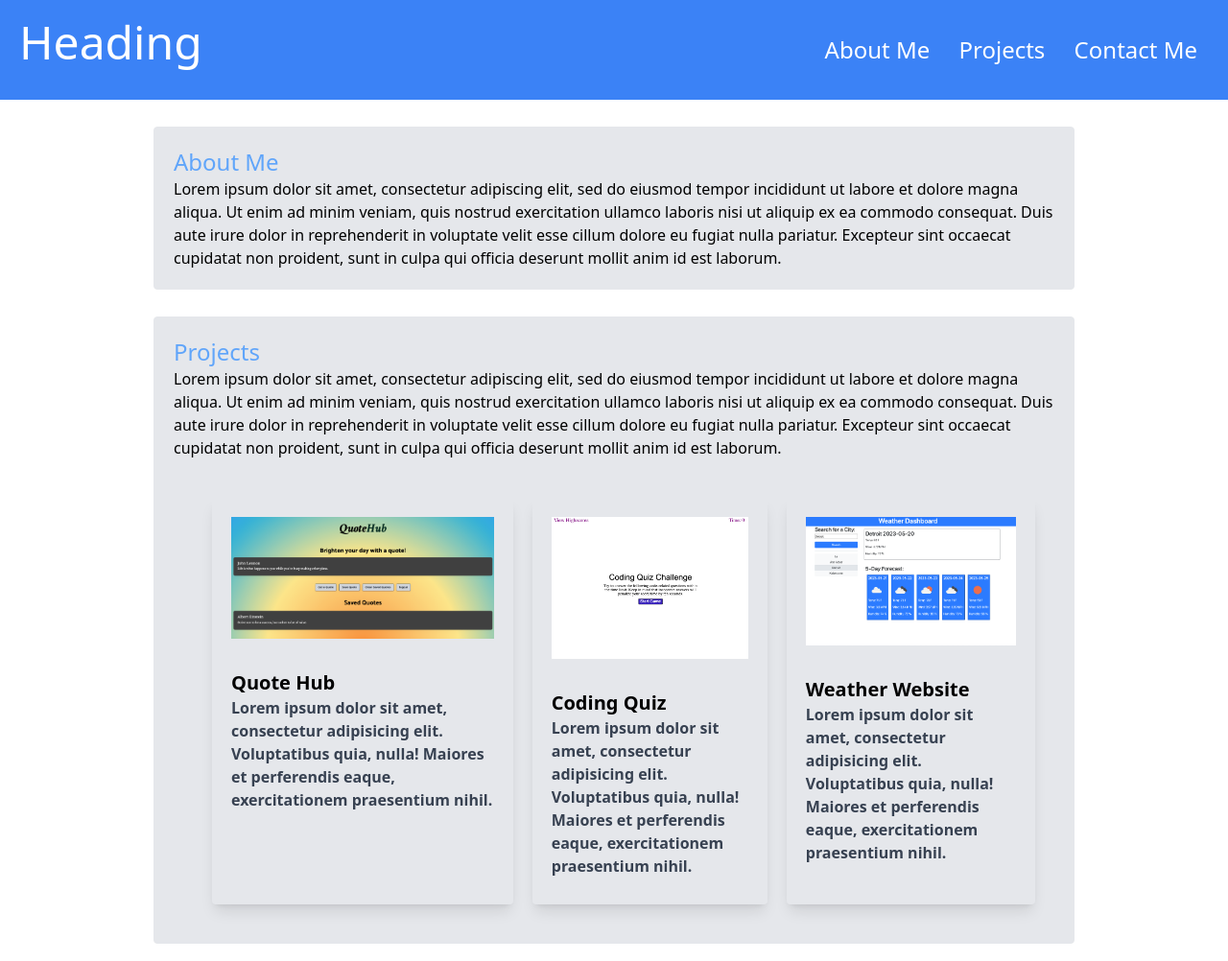
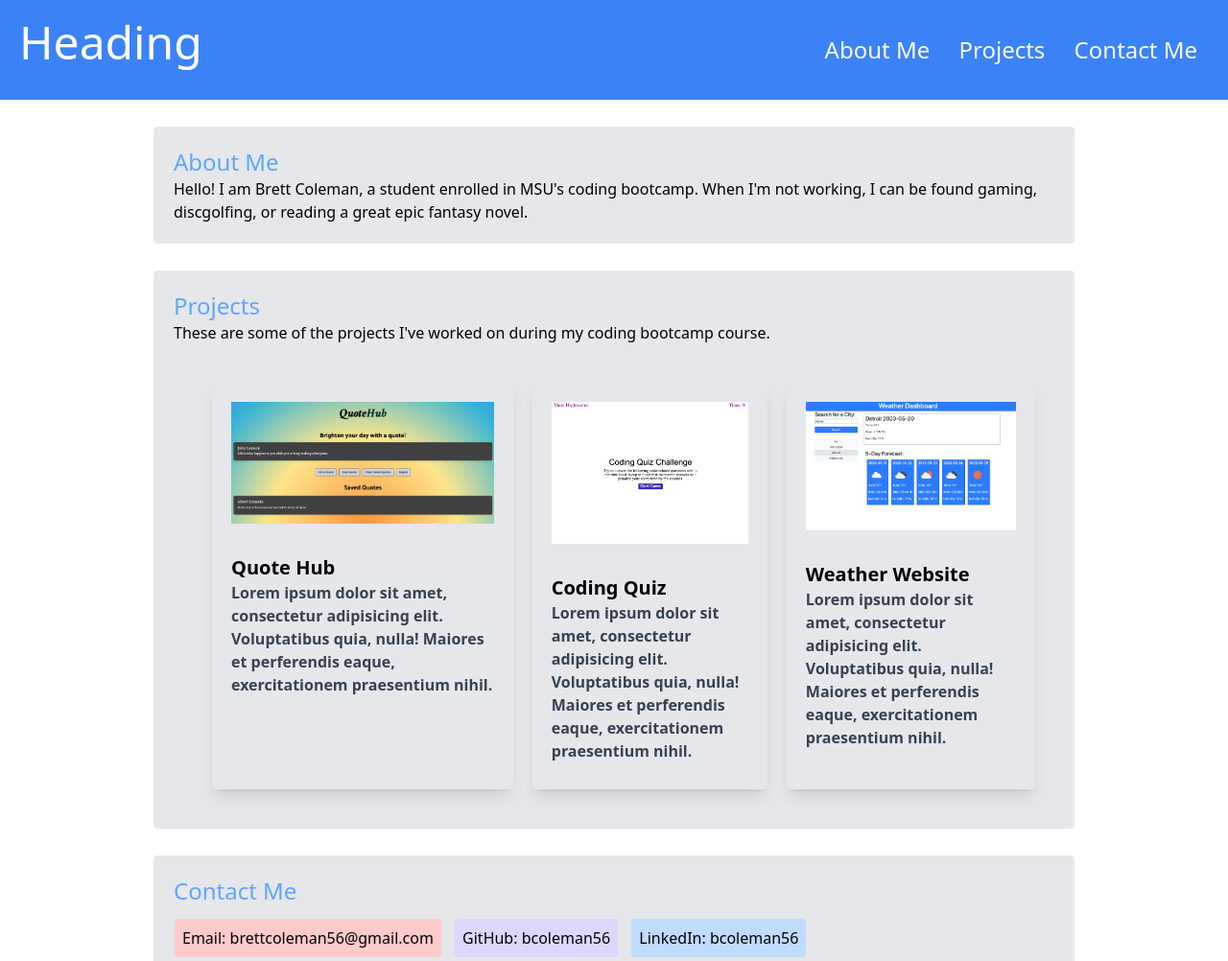
Before and after one commit to bcoleman56/Web-Portfolio, a plain HTML site: page index.html in a window 1280 px wide. Shown: the top 1002 px of the page at 96% size. Drawn offline with nearby package versions, Linux system fonts and the light colour scheme.

Commit message:
Fixed text

```diff
--- a/assets/script.js
+++ b/assets/script.js
@@ -6,11 +6,12 @@ function addProjectsToPage(){
 
     // Creates a new data type of project
     class project {
-        constructor(name, date, img, link) {
+        constructor(name, date, img, link, text) {
             this.name = name;
             this.date = date;
             this.img = img;
             this.link = link;
+            this.text = text;
         }
     }
 
@@ -19,9 +20,9 @@ function addProjectsToPage(){
 
     // adds projects to array
 
-    projects.push(new project('Quote Hub', '05/18/2023', 'img of deployed app', 'https://pure-scrubland-99203-50ab01d03184.herokuapp.com/'))
-    projects.push(new project('Coding Quiz', '04/27/2023', 'img of deployed app', 'https://bcoleman56.github.io/coding-quiz/index.html'))
-    projects.push(new project('Weather Website', '05/11/2023', 'img of deployed app', 'https://bcoleman56.github.io/weather-website/'))
+    projects.push(new project('Quote Hub', '05/18/2023', 'img of deployed app', 'https://pure-scrubland-99203-50ab01d03184.herokuapp.com/', 'Welcome to QuoteHub! This web application allows users to generate random quotes and save their favorites for future reference. The website is built using Handlebars, Node.js, MySQL, Tailwind CSS, and Alpine.js. It is deployed on Heroku and the source code is available on GitHub.'))
+    projects.push(new project('Coding Quiz', '04/27/2023', 'img of deployed app', 'https://bcoleman56.github.io/coding-quiz/index.html', 'This website lets the user take a short quiz to test their coding knowledge.'))
+    projects.push(new project('Weather Website', '05/11/2023', 'img of deployed app', 'https://bcoleman56.github.io/weather-website/', 'This web application lets the user get the weather for a city by employing API calls.'))
 
 
     // HTML ELEMENT SELECTORS
--- a/index.html
+++ b/index.html
@@ -24,14 +24,7 @@
         <!-- About Me -->
     <div id='about-me' class='flex flex-col w-3/4 bg-gray-200 p-5 border rounded'>
         <h2 class='text-2xl text-blue-400'>About Me</h2>
-        <p class=''>Lorem ipsum dolor sit amet, consectetur adipiscing elit,
-            sed do eiusmod tempor incididunt ut labore et dolore magna
-            aliqua. Ut enim ad minim veniam, quis nostrud exercitation
-            ullamco laboris nisi ut aliquip ex ea commodo consequat. Duis
-            aute irure dolor in reprehenderit in voluptate velit esse cillum
-            dolore eu fugiat nulla pariatur. Excepteur sint occaecat
-            cupidatat non proident, sunt in culpa qui officia deserunt
-            mollit anim id est laborum.</p>
+        <p>Hello! I am Brett Coleman, a student enrolled in MSU's coding bootcamp. When I'm not working, I can be found gaming, discgolfing, or reading a great epic fantasy novel.</p>
     </div>
 
 
@@ -39,14 +32,7 @@
     <div id='projects' class=' w-3/4 border rounded bg-gray-200 space-x-5 space-y-5 p-5'>
         <div class='flex flex-col w-full '>
             <h2 class='text-2xl text-blue-400'>Projects</h2>
-            <p>Lorem ipsum dolor sit amet, consectetur adipiscing elit,
-            sed do eiusmod tempor incididunt ut labore et dolore magna
-            aliqua. Ut enim ad minim veniam, quis nostrud exercitation
-            ullamco laboris nisi ut aliquip ex ea commodo consequat. Duis
-            aute irure dolor in reprehenderit in voluptate velit esse cillum
-            dolore eu fugiat nulla pariatur. Excepteur sint occaecat
-            cupidatat non proident, sunt in culpa qui officia deserunt
-            mollit anim id est laborum.</p>
+            <p>These are some of the projects I've worked on during my coding bootcamp course.</p>
         </div>
 
         <div id='projects-container' class='columns-3 flex grid-flow-row gap-5 justify-center align-center p-5'>
```
Also changed, not shown: portfolio.html (+1 -8 lines).
